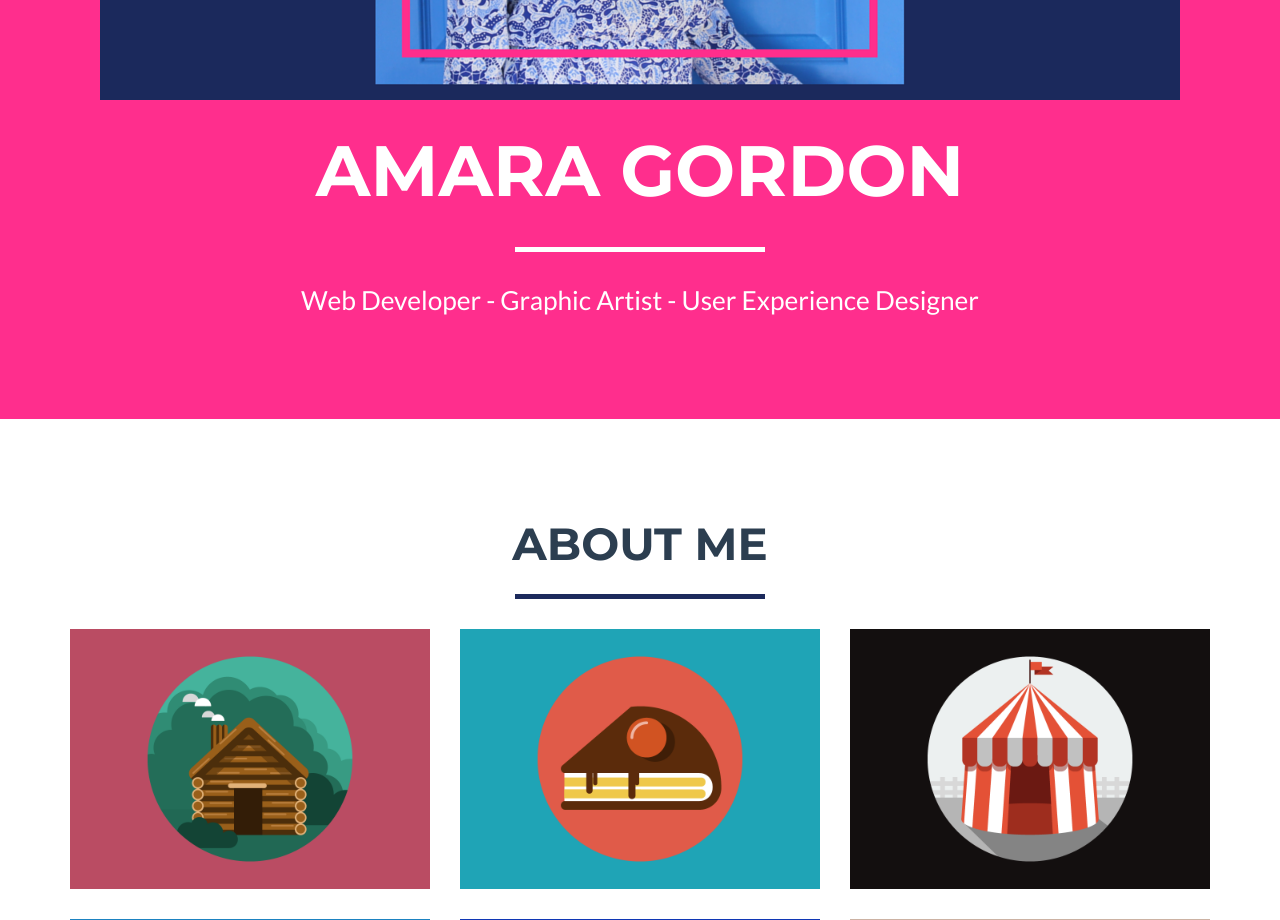
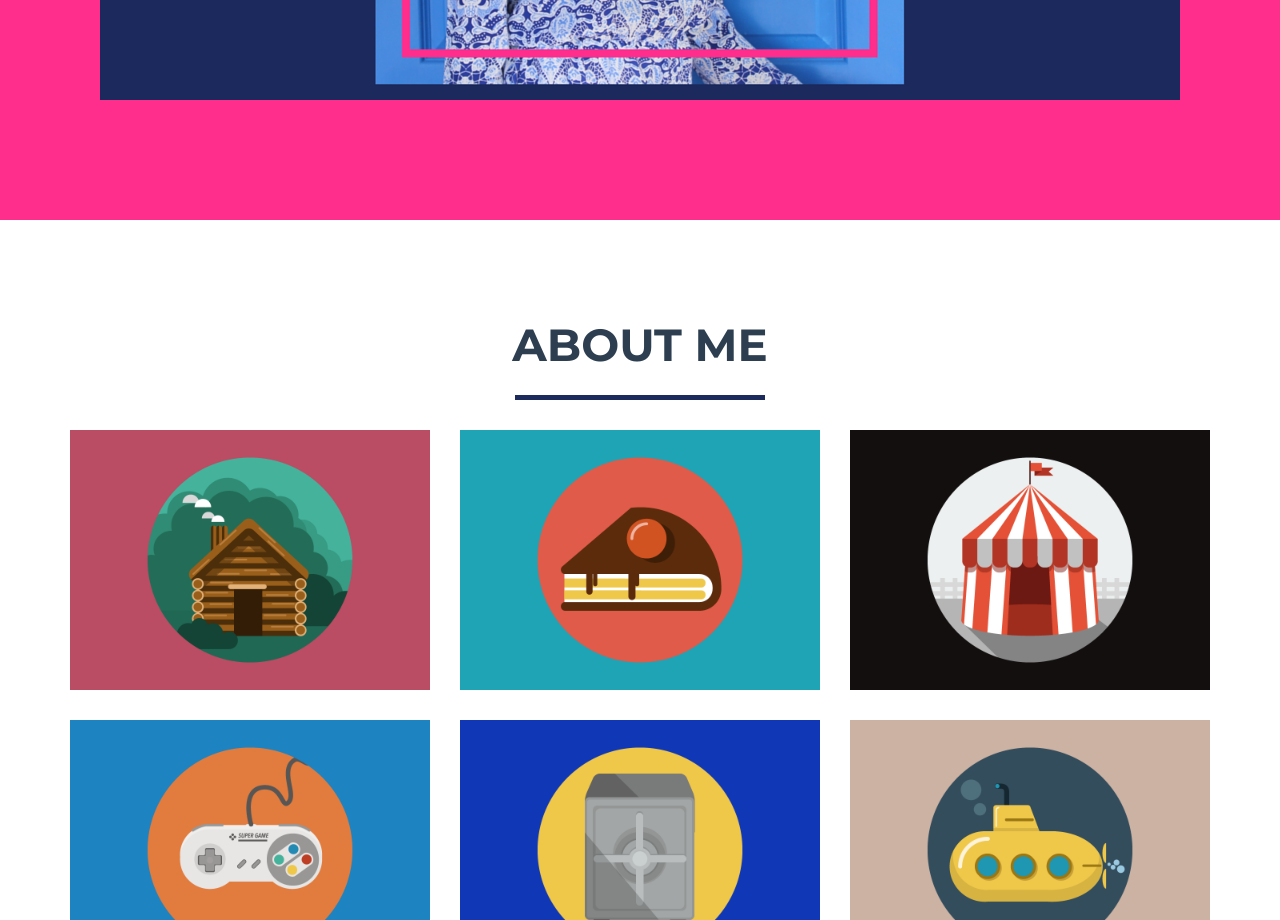
Before and after one commit to amaragordon/amaragordon.github.io, a plain HTML site: page index.html in a window 1280 px wide. Shown: the part 1180-2100 px from the top of the page. Drawn offline with nearby package versions, Linux system fonts and the light colour scheme.

Commit message:
Took out default font section about name and title.

```diff
--- a/index.html
+++ b/index.html
@@ -76,9 +76,9 @@
                 <div class="col-lg-12">
                     <img class="img-responsive" src="img/profile.png" alt="">
                     <div class="intro-text">
-                        <span class="name">Amara Gordon</span>
+                       <!--  <span class="name">Amara Gordon</span>
                         <hr class="star-light">
-                        <span class="skills">Web Developer - Graphic Artist - User Experience Designer</span>
+                        <span class="skills">Web Developer - Graphic Artist - User Experience Designer</span> -->
                     </div>
                 </div>
             </div>
```
